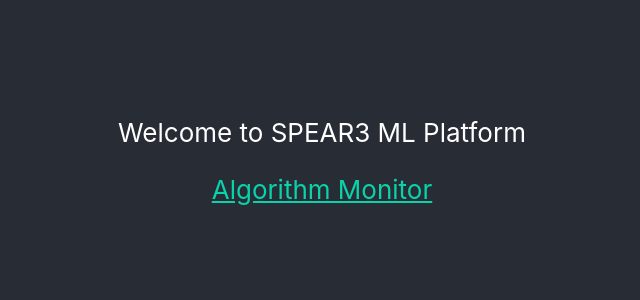
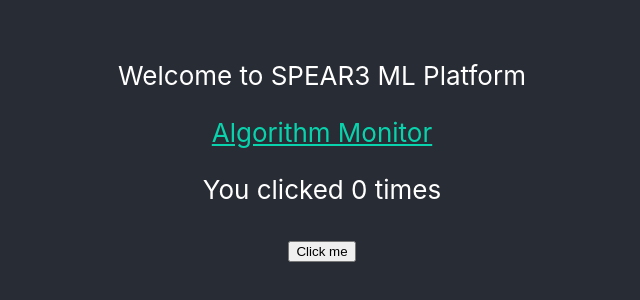
Before and after one commit to SPEAR3-ML/teeport-frontend, a React (Create React App) app: page / in a window 1280 px wide. Shown: the part 252-552 px from the top of the page, without its empty margins (318-958 px from the left). Built offline with nearby package versions, Linux system fonts and the light colour scheme.

Commit message:
Test the new introduced react hooks

```diff
--- a/src/App.js
+++ b/src/App.js
@@ -1,7 +1,16 @@
-import React from 'react'
+import React, { useState, useEffect } from 'react'
+// import { BrowserRouter, Route } from 'react-router-dom'
 import './App.css'
 
-const App = () => (
+const App = () => {
+  const [count, setCount] = useState(0)
+
+  useEffect(() => {
+    // Update the document title using the browser API
+    document.title = `You clicked ${count} times`
+  })
+
+  return (
     <div className="App">
       <header className="App-header">
         <p>
@@ -15,8 +24,15 @@
         >
           Algorithm Monitor
         </a>
+        <div>
+          <p>You clicked {count} times</p>
+          <button onClick={() => setCount(count + 1)}>
+            Click me
+          </button>
+        </div>
       </header>
     </div>
   )
+}
 
 export default App
```
Lines whose indentation alone changed are shown as unchanged.
